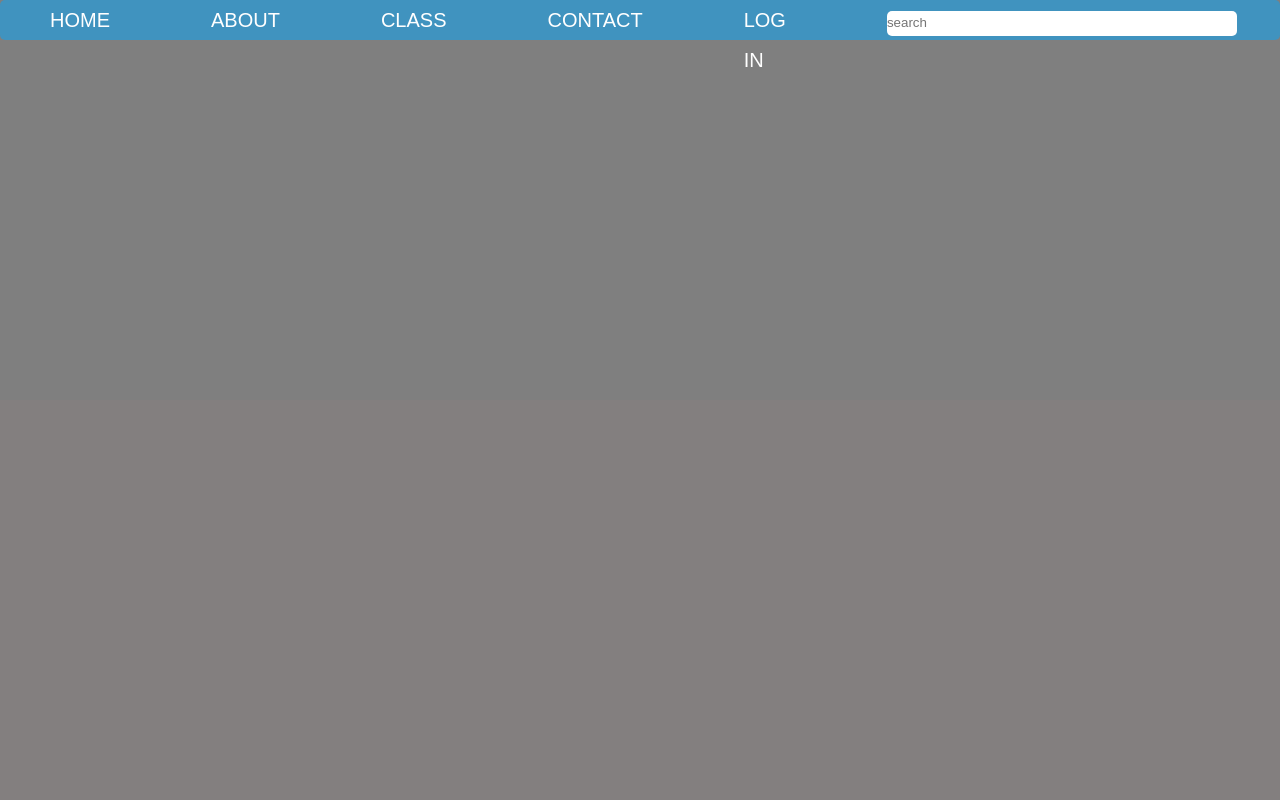
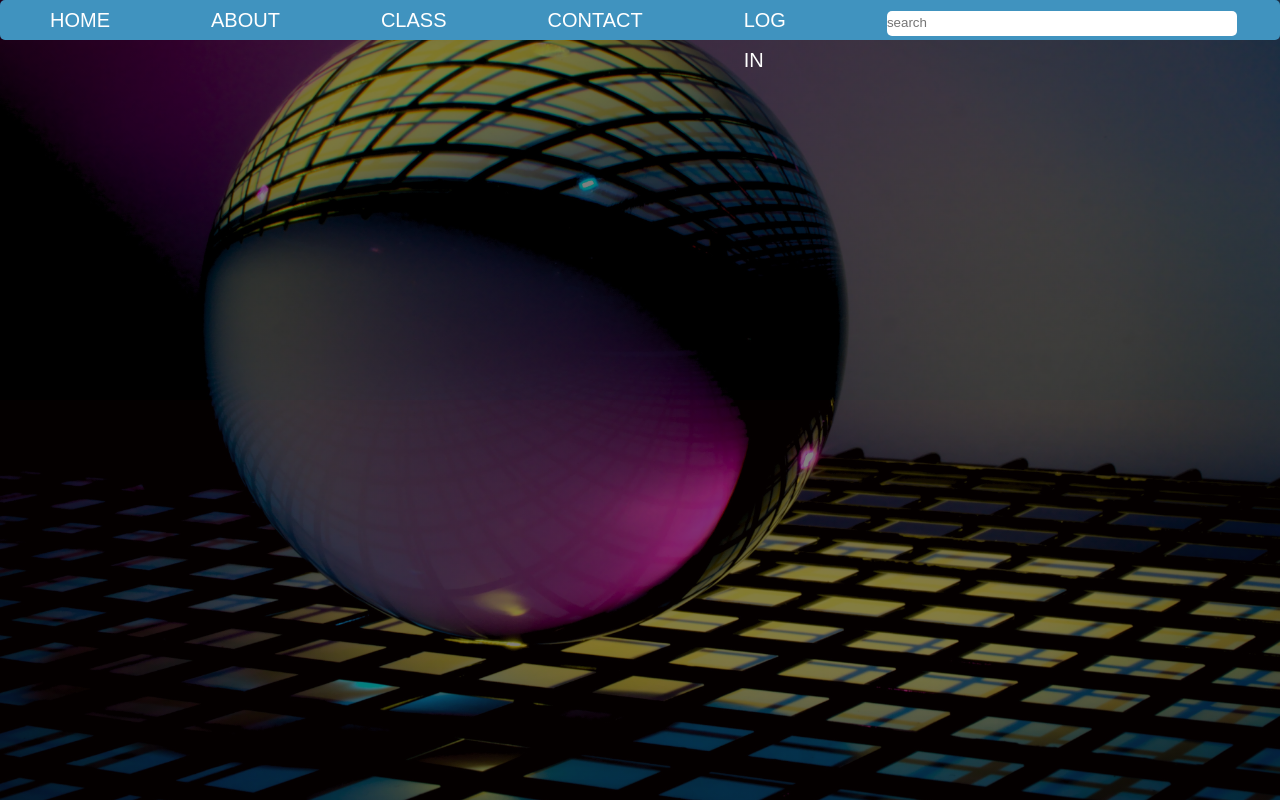
Before and after one commit to nou-man/kali_clone, a plain HTML site: page index.html in a window 1280 px wide. Drawn offline with Linux system fonts and the light colour scheme; the site is published under a folder, as on GitHub Pages, so addresses that start at the root find nothing.

Commit message:
Update style.css

```diff
--- a/style.css
+++ b/style.css
@@ -5,7 +5,7 @@
 
 body{
         /* background-image: url(back.jpg); */
-        background: linear-gradient(to top, rgba(8, 0, 0, 0.5)50%,rgba(0,0,0,0.5)50%), url(/back.jpg);
+        background: linear-gradient(to top, rgba(8, 0, 0, 0.5)50%,rgba(0,0,0,0.5)50%), url(back.jpg);
         background-position:center;
         background-repeat: no-repeat;
         background-attachment: fixed;
```
